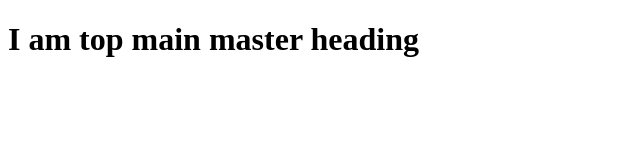
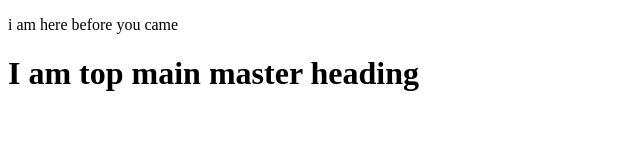
Before and after one commit to mathpativilas/newhome, a plain HTML site: page index.html in a window 1280 px wide. Shown: the whole page, without its empty margins (0-640 px from the left). Drawn offline with Linux system fonts and the light colour scheme.

Commit message:
Update index.html

```diff
--- a/index.html
+++ b/index.html
@@ -7,7 +7,7 @@
     <title>Document</title>
   </head>
   <body>
-
+    <p> i am here before you came</p>
     <h1> I am top main master heading </h1>
 
   </body>
```
